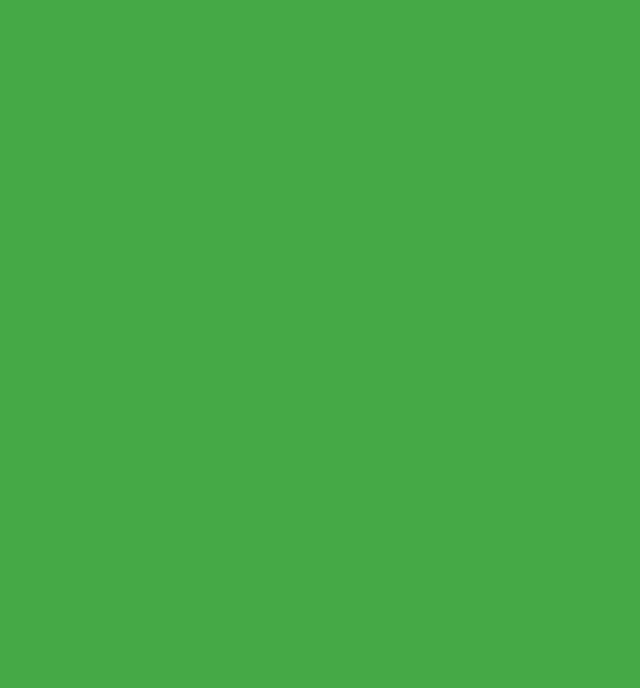
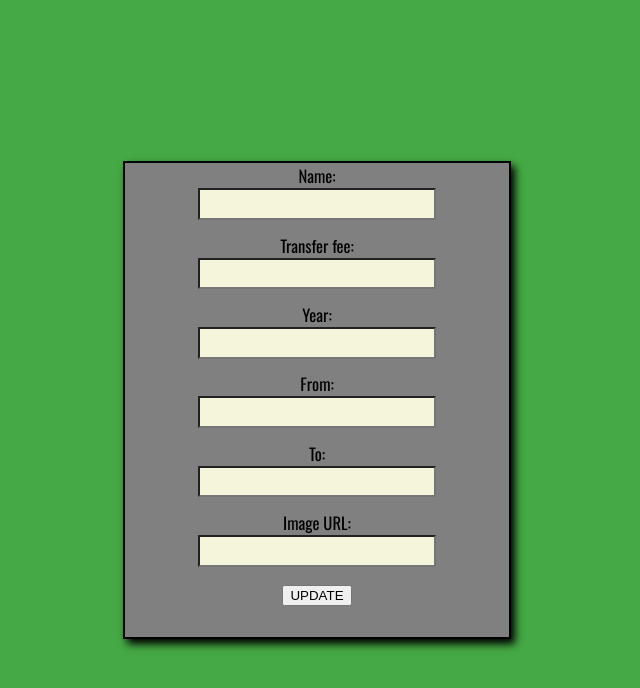
Before and after one commit to kalviumcommunity/S55_Footy_Fails, a React (Vite) app in the folder client/transfer-fails-app/: page /update/1 in a window 1280 px wide. Before the commit this address had no page. Shown: the top 688 px of the page, without its empty margins (323-963 px from the left). Built offline with nearby package versions, Linux system fonts and the light colour scheme; no server answers.

Commit message:
added update and delete functionalities

```diff
--- a/client/transfer-fails-app/src/App.css
+++ b/client/transfer-fails-app/src/App.css
@@ -39,7 +39,7 @@ a{
 .container{
   width: 20vw;
   border: 2px solid black;
-  height: 28vw;
+  height: 30vw;
   margin-top: 2vw;
   /* margin-left: 40vw; */
   /* margin-top: 4vw; */
@@ -72,11 +72,38 @@ a{
 
  }
 
+ .buttons{
+  display: flex;
+  justify-content: center;
+  column-gap: 1vw;
+ }
+
  footer{
   text-align: center;
   background-color: black;
   color: white;
   height: 3vw;
+ }
+
+ .but{
+  height: 2vw;
+  font-weight: bold;
+  color: white;
+
+ }
+
+ .but:hover{
+  box-shadow: 2px 3px 3px black;
+  cursor: pointer;
+ }
+
+ #update{
+  position: relative;
+background-color: green;
+ }
+
+ #delete{
+  background-color: red;
  }
 
 /* #root {
--- a/client/transfer-fails-app/src/App.jsx
+++ b/client/transfer-fails-app/src/App.jsx
@@ -3,6 +3,8 @@ import './App.css'
 import Landing from './components/landing'
 import  AddPlayer  from './components/Form'
 import { Link,Route,Routes } from 'react-router-dom'
+import UpdatePlayer from './components/Update'
+
 
 function App() {
   return (
@@ -11,6 +13,7 @@ function App() {
           <Route path='/' element={<Landing/>}/>
           <Route path='/home' element={<Home/>}/>
           <Route path='/form' element={<AddPlayer/>}/>
+          <Route path = '/update/:id' element = {<UpdatePlayer/>}/>
         </Routes>
     </>
   )
--- a/client/transfer-fails-app/src/components/Form.jsx
+++ b/client/transfer-fails-app/src/components/Form.jsx
@@ -1,10 +1,11 @@
 import axios from "axios";
 import { useEffect, useState } from "react";
 import "./form.css";
-import { Link,useNavigate } from "react-router-dom";
+import { useNavigate } from "react-router-dom";
+
 function AddPlayer() {
+  const navigate = useNavigate();
 
-    const navigate = useNavigate()
   const [info, setInfo] = useState({
     name: "",
     transferFee: "",
@@ -31,7 +32,7 @@ function AddPlayer() {
       .post("https://db-xofs.onrender.com/insert", info)
       .then((response) => {
         console.log(response.data);
-        navigate("/home")
+        navigate("/home");
       })
       .catch((err) => {
         console.error(err);
@@ -40,12 +41,12 @@ function AddPlayer() {
 
   useEffect(() => {
     if (
-      info.name != "" &&
-      info.transferFee != "" &&
-      info.year != 0 &&
-      info.from != "" &&
-      info.to != "" &&
-      info.img != ""
+      info.name !== "" &&
+      info.transferFee !== "" &&
+      info.year !== 0 &&
+      info.from !== "" &&
+      info.to !== "" &&
+      info.img !== ""
     ) {
       setIsFilled(true);
     }
@@ -70,7 +71,7 @@ function AddPlayer() {
             <br />
             <input
               type="text"
-              value={info.fee}
+              value={info.transferFee}
               onChange={handleChange}
               name="transferFee"
             />
@@ -110,15 +111,13 @@ function AddPlayer() {
             <br />
             <input
               type="text"
-              value={info.url}
+              value={info.img}
               onChange={handleChange}
               name="img"
             />
           </div>
           <div>
-              <button id="submit" type="submit">
-                <Link to="/home">Submit</Link>
-              </button>
+            <button id="submit" type="submit">Submit</button>
           </div>
         </form>
       </div>
--- a/client/transfer-fails-app/src/components/Player.jsx
+++ b/client/transfer-fails-app/src/components/Player.jsx
@@ -2,27 +2,37 @@ import { useEffect,useState } from "react";
 import "../App.css";
 import coutinho from '../images/COUTINHO.jpg'
 import axios from 'axios'
+import { Link ,useNavigate} from "react-router-dom";
+
 
 
 
 function Player() {
+  const navigate = useNavigate()
   console.log('hello')
     const [players,setPlayers]= useState([])
     useEffect(()=>{
       const addData = async()=>{
           try{
-              const response = await axios.get('https://db-xofs.onrender.com/players')
+              const response = await axios.get('https://db-xofs.onrender.com/Players')
               setPlayers(response.data)
           }catch(err){
               console.log(err)
           }
       }
       addData()
+
     },[])
 
     useEffect(()=>{
         console.log('players',players)
     },[players])
+
+    const handleDelete = (id)=>{
+        axios.delete('https://db-xofs.onrender.com/deletePlayers/'+id)
+        .then(res=>console.log(res))
+        .catch(err=>console.log(err))
+    }
 
   return (
     players.map(player=>{
@@ -45,6 +55,14 @@ function Player() {
           <p>Transfered from: {player.from}</p>
           <p>Transfered to: {player.to}</p>
         </div>
+        <div className="buttons">
+
+
+          <button id="update" className="but" onClick={()=>navigate(`/update/${player._id}`)}>UPDATE</button>
+
+
+          <button id="delete" className="but" onClick={(e)=>{handleDelete(player._id)}}>DELETE</button>
+        </div>
       </div>
     </>
       )
--- /dev/null
+++ b/client/transfer-fails-app/src/components/Update.jsx
@@ -0,0 +1,127 @@
+import { useParams, useNavigate } from "react-router-dom";
+import { useEffect, useState } from "react";
+import axios from "axios";
+
+function UpdatePlayer() {
+  const { id } = useParams();
+  const [name, setName] = useState("");
+  const [transferFee, setTransferFee] = useState("");
+  const [year, setYear] = useState("");
+  const [from, setFrom] = useState("");
+  const [to, setTo] = useState("");
+  const [img, setImg] = useState("");
+  const navigate = useNavigate();
+
+  useEffect(() => {
+    const fetchData = async () => {
+      try {
+        const response = await axios.get(
+          `https://db-xofs.onrender.com/getPlayers/${id}`
+        );
+        setName(response.data.name);
+        setTransferFee(response.data.transferFee);
+        setYear(response.data.year);
+        setFrom(response.data.from);
+        setTo(response.data.to);
+        setImg(response.data.img);
+      } catch (err) {
+        console.log(err);
+      }
+    };
+    fetchData();
+  }, [id]);
+
+  const Update = (e) => {
+    e.preventDefault();
+    const updatedPlayer = {
+      name: name,
+      transferFee: transferFee,
+      year: year,
+      from: from,
+      to: to,
+      img: img,
+    };
+
+    // sending updated player data to the url
+    axios.put(`https://db-xofs.onrender.com/updatePlayers/${id}`, updatedPlayer)
+      .then((result) => {
+        console.log(result);
+        navigate("/home");
+      })
+      .catch((err) => console.log(err));
+  };
+
+  return (
+    <>
+      <div id="form-cont">
+        <form id="form" onSubmit={Update}>
+          <div>
+            <label>Name: </label>
+            <br />
+            <input
+              type="text"
+              name="name"
+              value={name}
+              onChange={(e) => setName(e.target.value)}
+            />
+          </div>
+          <div>
+            <label>Transfer fee:</label>
+            <br />
+            <input
+              type="text"
+              name="transferFee"
+              value={transferFee}
+              onChange={(e) => setTransferFee(e.target.value)}
+            />
+          </div>
+          <div>
+            <label>Year:</label>
+            <br />
+            <input
+              type="text"
+              name="year"
+              value={year}
+              onChange={(e) => setYear(e.target.value)}
+            />
+          </div>
+          <div>
+            <label>From:</label>
+            <br />
+            <input
+              type="text"
+              name="from"
+              value={from}
+              onChange={(e) => setFrom(e.target.value)}
+            />
+          </div>
+          <div>
+            <label>To:</label>
+            <br />
+            <input
+              type="text"
+              name="to"
+              value={to}
+              onChange={(e) => setTo(e.target.value)}
+            />
+          </div>
+          <div>
+            <label>Image URL:</label>
+            <br />
+            <input
+              type="text"
+              name="img"
+              value={img}
+              onChange={(e) => setImg(e.target.value)}
+            />
+          </div>
+          <div>
+            <button type="submit">UPDATE</button>
+          </div>
+        </form>
+      </div>
+    </>
+  );
+}
+
+export default UpdatePlayer;
```
Also changed, not shown: 2 other files (tests, documents, lock files or other folders).
